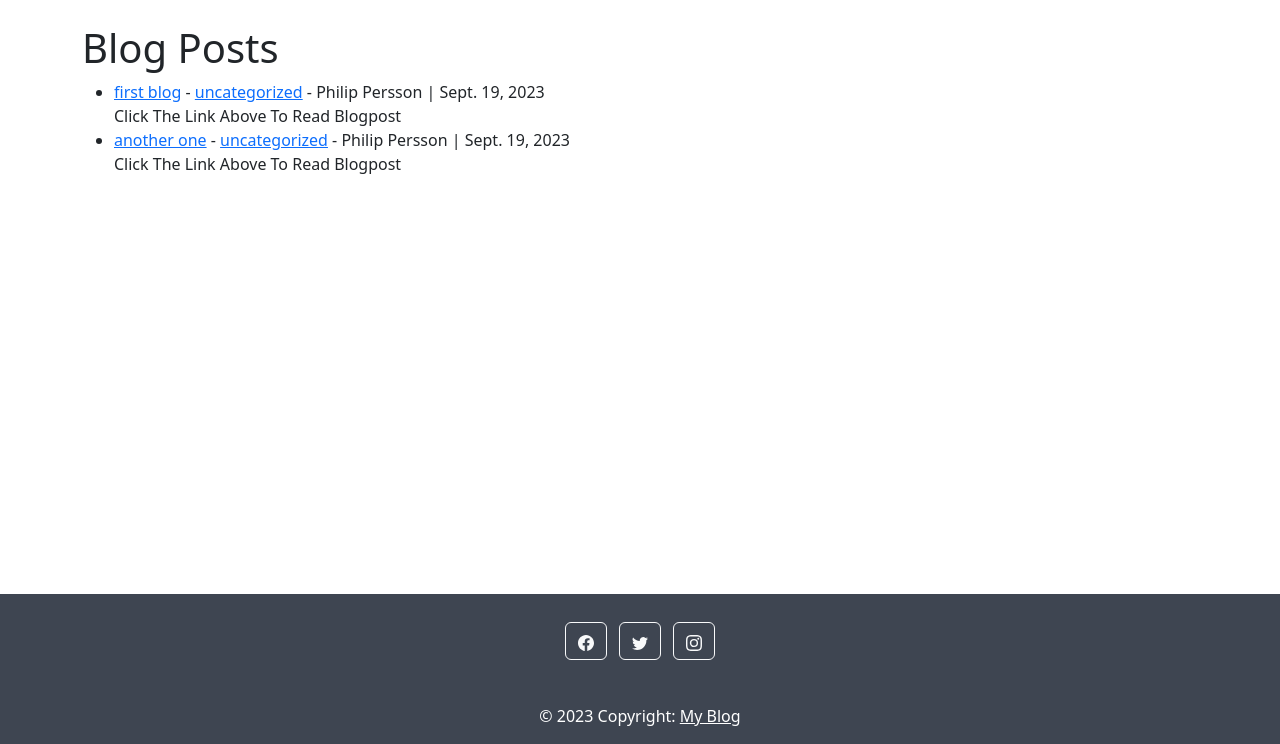
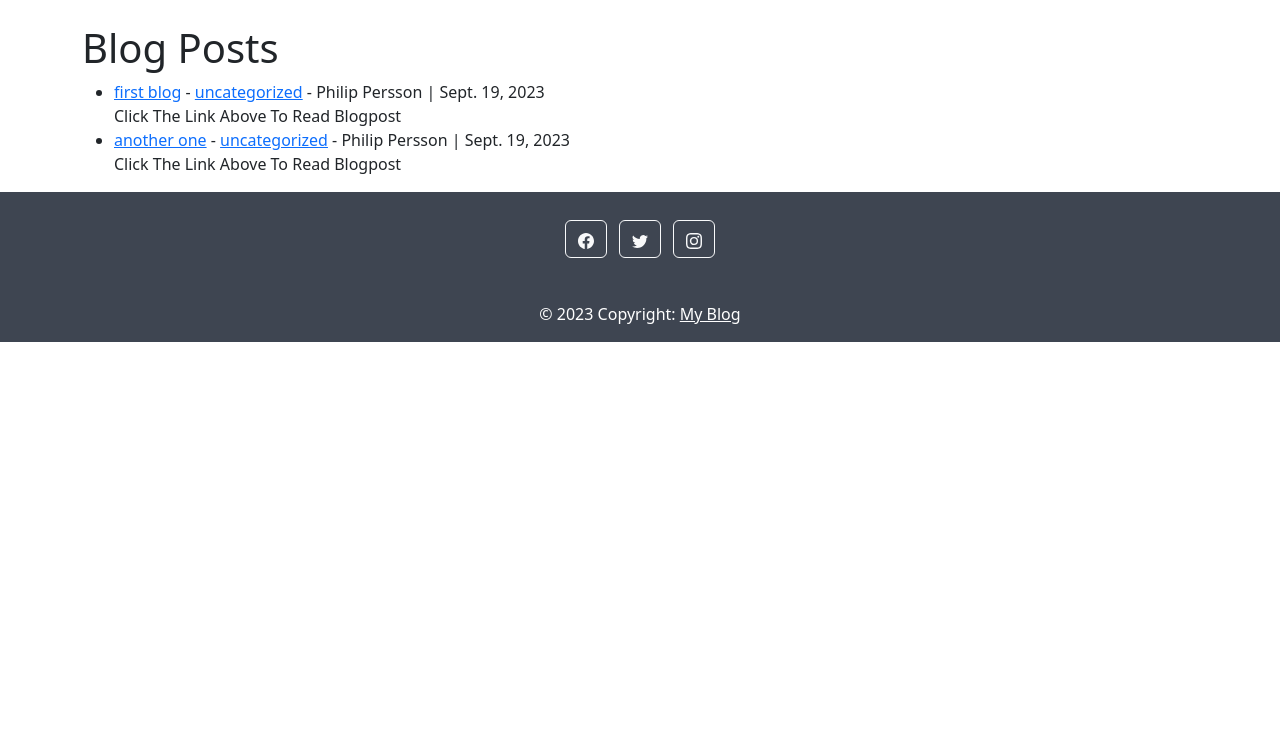
Before and after one commit to Code-Institute-Submissions/pphilippersson6-my-blog.p4, a Django app: page / in a window 1280 px wide. Shown: the part 56-800 px from the top of the page. Run offline with Django 3.2, Linux system fonts and the light colour scheme; data comes from the database, SQL or seed files in the repository; data that the repository does not hold is empty; some libraries are stand-ins or nearby versions.

Commit message:
edited navbar from fixed and absolute positioning

```diff
--- a/myblog/templates/base.html
+++ b/myblog/templates/base.html
@@ -106,9 +106,8 @@
     <br />
     <div class="container">{% block content %} {% endblock %}</div>
 
-<!-- footer -->
-   <!-- Footer -->
-<footer class="text-center text-lg-start text-white" style="background-color: #3e4551; width: 100%; position: fixed; bottom:0;">
+
+<footer class="text-center text-lg-start text-white" style="background-color: #3e4551; width: 100%; position: absolute;">
     <div class="container p-4 pb-0">
 
         <section class="mb-4 text-center">
```
Also changed, not shown: README.md, myblog/templates/home.html (line endings or trailing spaces), myblog/templates/register.html (line endings or trailing spaces).
